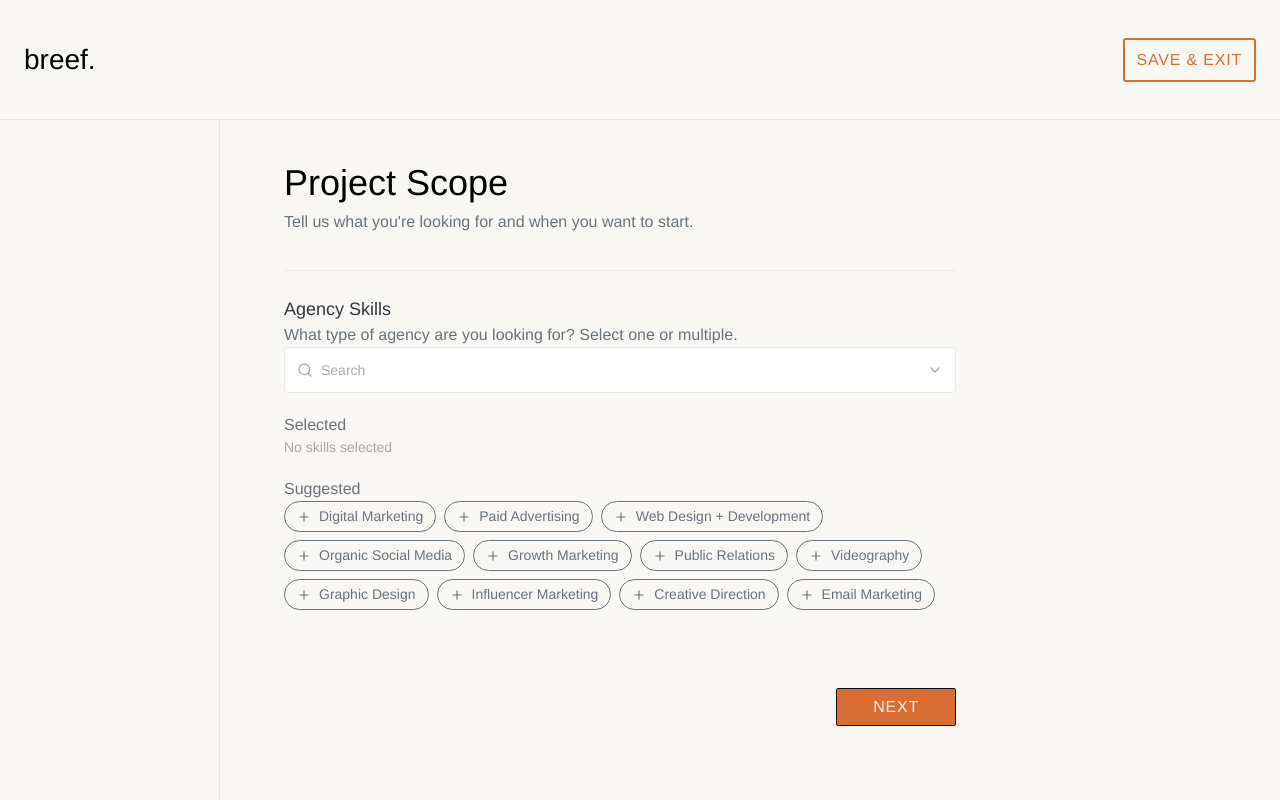
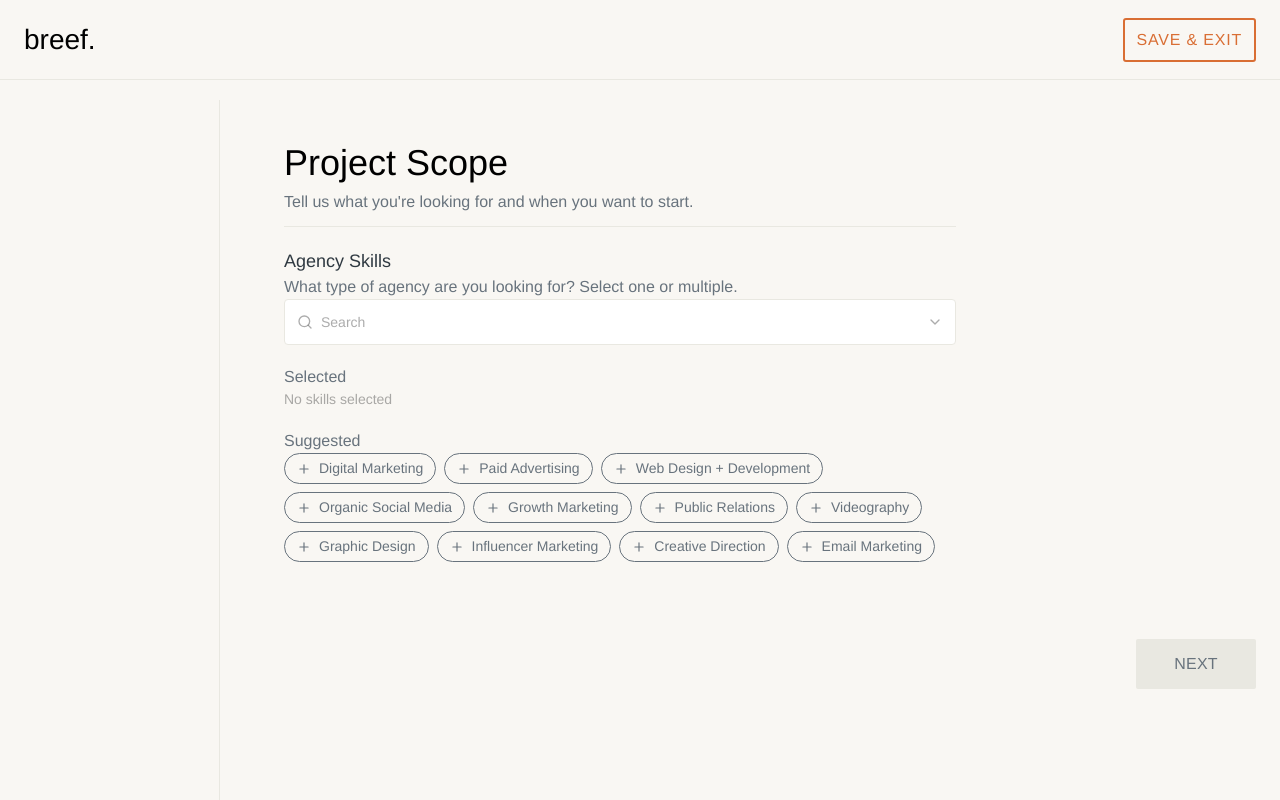
Before and after one commit to jrcpal/breef-assessment, a React (Vite) app: page / in a window 1280 px wide. Built offline with nearby package versions, Linux system fonts and the light colour scheme.

Commit message:
final refactor

```diff
--- a/src/App.css
+++ b/src/App.css
@@ -1,25 +1,30 @@
 .app-root {
   min-height: 100vh;
   display: flex;
-  align-items: flex-start;
-  justify-content: left;
+  flex-direction: column;
   /* keep content below the fixed header (match header height) */
-  padding-top: 120px;
+  padding-top: 100px;
   box-sizing: border-box;
 }
 
 .site-header {
+  display: flex;
   position: fixed;
   top: 0;
   left: 0;
   right: 0;
-  height: 120px;
+  height: 10vh;
+  min-height: 56px;
+  max-height: 88px;
   width: 100%;
   border-bottom: 1px solid var(--grey200);
-  display: flex;
   align-items: center;
   justify-content: space-between;
-  padding: 0 24px;
+  padding: 8px 24px;
+  inset: 0% 0% auto;
+  z-index: 91;
+  background: var(--beige);
+  backdrop-filter: blur(25px);
 }
 
 .site-header__logo {
@@ -52,41 +57,28 @@
   border-right: 1px solid var(--grey200);
   position: fixed;
   left: 0;
-  top: 120px;
-  height: calc(100vh - 120px);
+  top: 100px;
+  height: calc(100vh - 100px);
   box-sizing: border-box;
   background: var(--beige, transparent);
+  z-index: 100;
 }
 
-.project-container {
-  max-width: 800px;
-  min-width: 800px;
-  padding: 0 4rem;
-  margin-left: 220px;
-}
-
-.project-title {
-  border-bottom: 1px solid var(--grey200);
-  padding: 36px 0;
-
-  h1 {
-    font-size: 36px;
-  }
-
-  p {
-    color: var(--grey600);
-  }
-}
-
-.skills-container {
+.onboard-container {
   padding: 24px 0;
 }
 
+.page-body__cta {
+  display: flex;
+  justify-content: flex-end;
+  margin: 36px 0;
+}
 
 @media (max-width: 768px) {
   /* hide the fixed sidebar to free horizontal space on mobile */
   .sidebar {
     display: none;
+    z-index: 100;
   }
 
   .site-header {
@@ -103,14 +95,7 @@
   }
 
   /* make main content full width and remove left offset */
-  .project-container {
-    max-width: 100%;
-    min-width: auto;
-    padding: 0 1rem;
-    margin-left: 0;
-  }
-
-  .skills-container {
+  .onboard-container {
     padding: 16px 0;
   }
 
--- a/src/App.tsx
+++ b/src/App.tsx
@@ -1,5 +1,5 @@
 import "./App.css";
-import SkillsSelection from "./components/SkillsSelection/skillsSelection";
+import OnboardPanel from "./components/OnboardPanel/onboardPanel";
 
 function App() {
   return (
@@ -15,19 +15,10 @@ function App() {
       </div>
       <div className="page-body">
         <div className="sidebar"></div>
-        <div className="project-container">
-          <div className="project-title">
-            {" "}
-            <h1>Project Scope</h1>
-            <p>Tell us what you're looking for and when you want to start.</p>
-          </div>
-
-          <div className="skills-container">
-            <SkillsSelection />
-          </div>
+        <div className="onboard-container">
+          <OnboardPanel />
         </div>
       </div>
-
     </div>
   );
 }
--- /dev/null
+++ b/src/components/OnboardPanel/onboardPanel.styled.tsx
@@ -0,0 +1,141 @@
+import styled from "styled-components";
+
+
+export const OnboardCard = styled.div`
+  max-width: 800px;
+  min-width: 800px;
+  height: 500px;
+  padding: 0 4rem;
+  margin-left: 220px;
+  /* Add bottom padding to account for fixed footer */
+  padding-bottom: 24px;
+
+  @media (max-width: 768px) {
+    max-width: 100%;
+    min-width: auto;
+    padding: 0 1rem;
+    margin-left: 0;
+    height: 650px;
+    /* Ensure enough bottom padding on mobile for fixed footer */
+    padding-bottom: 36px;
+
+  }
+`;
+
+export const OnboardTitle = styled.div`
+  border-bottom: 1px solid var(--grey200);
+  padding: 12px 0;
+
+  h1 {
+    font-size: 36px;
+  }
+
+  p {
+    color: var(--grey600);
+  }
+`;
+
+
+
+export const OnboardActions = styled.div`
+  z-index: 90;
+  background-color: var(--beige);
+  -webkit-backdrop-filter: blur(25px);
+  backdrop-filter: blur(25px);
+  justify-content: flex-end;
+  align-items: center;
+  height: 10vh;
+  min-height: 64px;
+  max-height: 104px;
+  padding: 8px 24px;
+  display: flex;
+  position: fixed;
+  bottom: 10;
+  left: 0;
+  right: 0;
+
+  @media (max-width: 768px) {
+    height: 56px;
+    min-height: 56px;
+    max-height: 56px;
+    padding: 6px 12px;
+    /* on mobile keep the actions in-flow so they're directly under content */
+    position: static;
+    bottom: auto;
+    margin-top: 12px;
+    -webkit-overflow-scrolling: touch;
+    /* Ensure footer doesn't block touch events above it */
+    pointer-events: auto;
+
+    /* Re-enable pointer events for the button */
+    button {
+      pointer-events: auto;
+    }
+  }
+`;
+
+export const OnboardActionsCta = styled.button<{ $disabled?: boolean; $loading?: boolean }>`
+    background-color: ${props =>
+        props.$disabled ? 'var(--grey200)' :
+        props.$loading ? 'var(--orange400)' : 'var(--orange500)'};
+    color: ${props => props.$disabled ? 'var(--grey600)' : 'var(--primary-white)'};
+    border: ${props => props.$disabled ? 'none' : '1px solid var(--primary-black)'};
+    cursor: ${props =>
+        props.$disabled ? 'not-allowed' :
+        props.$loading ? 'wait' : 'pointer'};
+    letter-spacing: 0.015rem;
+    white-space: nowrap;
+    border-radius: 2px;
+    justify-content: center;
+    align-items: center;
+    height: 50px;
+    width: 120px;
+    margin-left: 0;
+    margin-right: 0;
+    font-size: 16px;
+    line-height: 1.5em;
+    transition: background-color 0.25s;
+    display: flex;
+    position: relative;
+    overflow: hidden;
+`;
+
+export const LoadingDots = styled.div`
+  display: flex;
+  gap: 4px;
+  align-items: center;
+  justify-content: center;
+  height: 50px;
+
+  span {
+    width: 6px;
+    height: 6px;
+    background-color: white;
+    border-radius: 50%;
+    animation: bounce 1.2s infinite ease-in-out;
+
+    &:nth-child(1) {
+      animation-delay: -0.24s;
+    }
+
+    &:nth-child(2) {
+      animation-delay: -0.12s;
+    }
+
+    &:nth-child(3) {
+      animation-delay: 0s;
+    }
+  }
+
+  @keyframes bounce {
+    0%, 20%, 50%, 80%, 100% {
+      transform: translateY(0);
+    }
+    40% {
+      transform: translateY(-8px);
+    }
+    60% {
+      transform: translateY(-4px);
+    }
+  }
+`;
--- /dev/null
+++ b/src/components/OnboardPanel/onboardPanel.tsx
@@ -0,0 +1,56 @@
+import { useState } from "react";
+import SkillsSelection from "../SkillsSelection/skillsSelection";
+import {
+  OnboardActions,
+  OnboardActionsCta,
+  OnboardCard,
+  OnboardTitle,
+  LoadingDots,
+} from "./onboardPanel.styled";
+
+export default function OnboardPanel() {
+  const [selectedSkills, setSelectedSkills] = useState<string[]>([]);
+  const [isLoading, setIsLoading] = useState(false);
+
+  const handleNext = async () => {
+    setIsLoading(true);
+    await new Promise((resolve) => setTimeout(resolve, 2000));
+    setIsLoading(false);
+    alert("Aren't we all a work in progress?");
+  };
+
+  return (
+    <>
+      <OnboardCard>
+        <OnboardTitle>
+          <h1>Project Scope</h1>
+          <p>Tell us what you're looking for and when you want to start.</p>
+        </OnboardTitle>
+
+        <SkillsSelection
+          selectedSkills={selectedSkills}
+          setSelectedSkills={setSelectedSkills}
+        />
+      </OnboardCard>
+
+      <OnboardActions>
+        <OnboardActionsCta
+          $disabled={selectedSkills.length === 0}
+          $loading={isLoading}
+          disabled={selectedSkills.length === 0 || isLoading}
+          onClick={handleNext}
+        >
+          {isLoading ? (
+            <LoadingDots>
+              <span></span>
+              <span></span>
+              <span></span>
+            </LoadingDots>
+          ) : (
+            "NEXT"
+          )}
+        </OnboardActionsCta>
+      </OnboardActions>
+    </>
+  );
+}
--- a/src/components/SearchableDropdown/searchableDropdown.tsx
+++ b/src/components/SearchableDropdown/searchableDropdown.tsx
@@ -23,8 +23,6 @@ export default function SearchableDropdown({
 }: SearchableDropdownProps) {
   const [search, setSearch] = useState("");
   const [isOpen, setIsOpen] = useState(false);
-  console.log(options);
-  console.log(selectedValues);
 
   // use provided options if any, otherwise fall back to skillsData
   const allOptions: Option[] =
@@ -45,8 +43,6 @@ export default function SearchableDropdown({
     } catch (err) {
       console.error("SearchableDropdown: select failed", err);
     }
-    // Delegate toggle to parent via onSelect; parent is the source of truth
-
   };
 
   const rootRef = useRef<HTMLDivElement | null>(null);
@@ -65,7 +61,7 @@ export default function SearchableDropdown({
 
   return (
     <div ref={rootRef} className="dropdown-container relative">
-      <div className="dropdown-input w-full flex items-center border border-[var(--grey200)] rounded-sm bg-[var(--primary-white)] px-3 py-3 hover:border-[var(--grey200)] focus-within:border-[var(--grey200)] transition-colors">
+      <div className="dropdown-input w-full flex items-center border border-[var(--grey200)] rounded-sm bg-[var(--primary-white)] px-3 py-3 hover:border-[var(--orange400)] hover:bg-[var(--orange100)] focus-within:border-[var(--grey200)] transition-colors">
         <Search
           size={16}
           className="lucide mr-2 flex-shrink-0"
--- a/src/components/SkillsSelection/skillsSelection.styled.tsx
+++ b/src/components/SkillsSelection/skillsSelection.styled.tsx
@@ -3,9 +3,7 @@ import styled from "styled-components";
 export const SkillsRow = styled.div`
   margin-bottom: 1.25rem;
   margin-top: 1.25rem;
-  &:first-child {
-    margin-top: 0;
-  }
+
   &:last-child {
     margin-bottom: 0;
   }
@@ -14,15 +12,3 @@ export const SkillsRow = styled.div`
 export const SkillsRowText = styled.p`
   color: var(--grey600);
 `;
-
-export const SkillsCta = styled.button`
-  border: 1px solid var(--primary-black);
-  background-color: var(--orange500);
-  margin: 50px 0px;
-  padding: 6px 36px;
-  border-radius: 2px;
-  color: var(--grey100);
-  transition: background-color 200ms ease, color 200ms ease,
-    border-color 200ms ease;
-  letter-spacing: 0.05em;
-`;
--- a/src/components/SkillsSelection/skillsSelection.tsx
+++ b/src/components/SkillsSelection/skillsSelection.tsx
@@ -1,13 +1,16 @@
-import { useState } from "react";
 import skillsData from "../../data/skillsData.json";
 import SearchableDropdown from "../SearchableDropdown/searchableDropdown";
 import Chip from "../Chips/chip";
-import { SkillsRow, SkillsCta, SkillsRowText } from "./skillsSelection.styled";
+import { SkillsRow, SkillsRowText } from "./skillsSelection.styled";
 
 type Option = { value: string };
 
-export default function SkillsSelection() {
-  const [selectedSkills, setSelectedSkills] = useState<string[]>([]);
+interface SkillsSelectionProps {
+  selectedSkills: string[];
+  setSelectedSkills: React.Dispatch<React.SetStateAction<string[]>>;
+}
+
+export default function SkillsSelection({ selectedSkills, setSelectedSkills }: SkillsSelectionProps) {
   console.log(skillsData);
 
   const handleSelect = (opt: Option) => {
@@ -90,17 +93,6 @@ export default function SkillsSelection() {
           )}
         </div>
       </SkillsRow>
-
-      <SkillsRow>
-        <div className="flex justify-end">
-          <SkillsCta
-            className="skills-cta"
-            onClick={() => alert("Aren't we all a work in progress?")}
-          >
-            NEXT
-          </SkillsCta>
-        </div>
-      </SkillsRow>
     </>
   );
 }
--- a/src/index.css
+++ b/src/index.css
@@ -6,9 +6,11 @@
   --primary-white: #ffffff;
   --error: #ff551f;
 
+  --orange100: #fbf0eb;
+  --orange400: #e1895f;
   --orange500: #d96e34;
   --orange600: #cc5c1f;
-  --orange200: #faebe4;
+
 
   --grey100: #f1f0ec;
   --grey200: #e9e8e1;
@@ -24,5 +26,4 @@ body {
   margin: 0;
   min-height: 100vh;
   background-color: var(--beige);
-
 }
```
Also changed, not shown: 1 other file (tests, documents, lock files or other folders).
